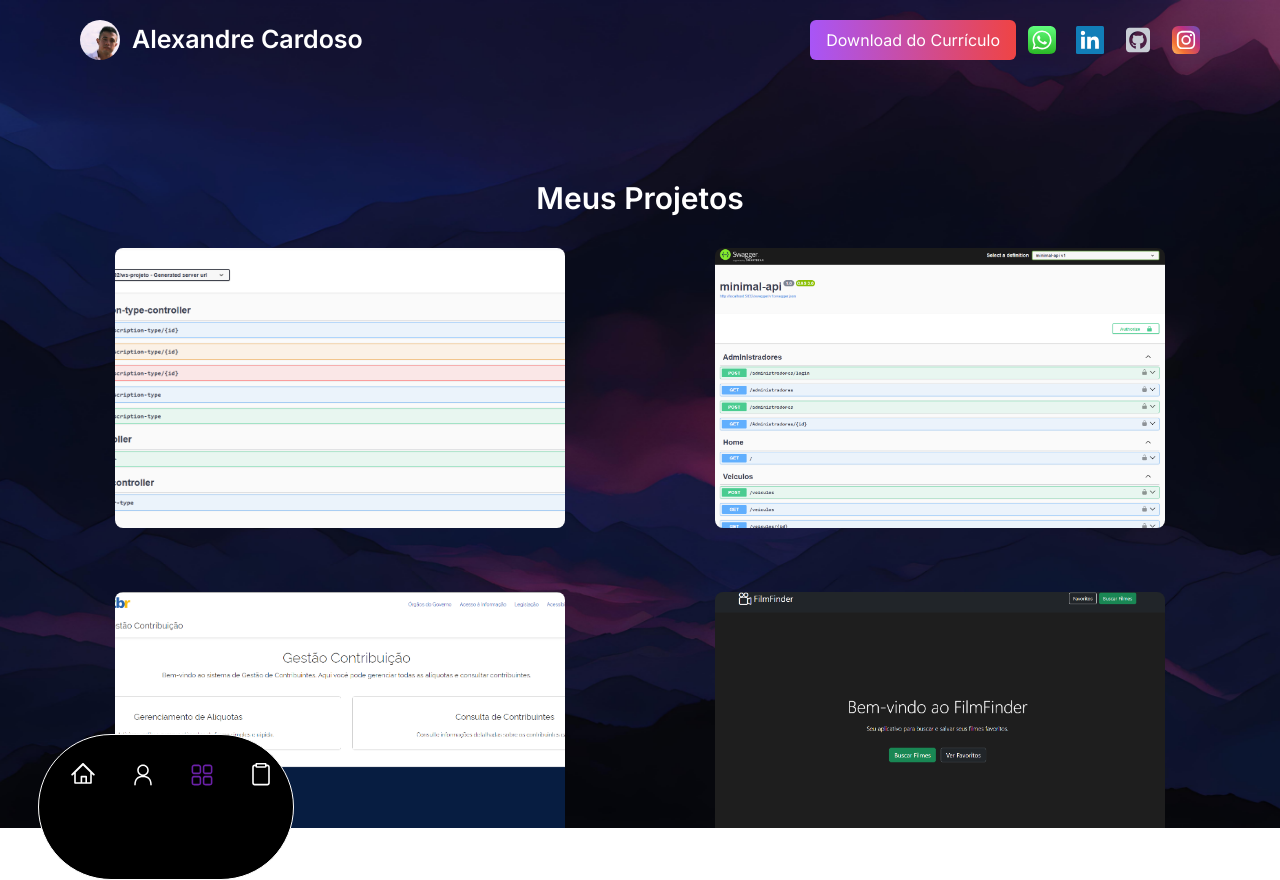
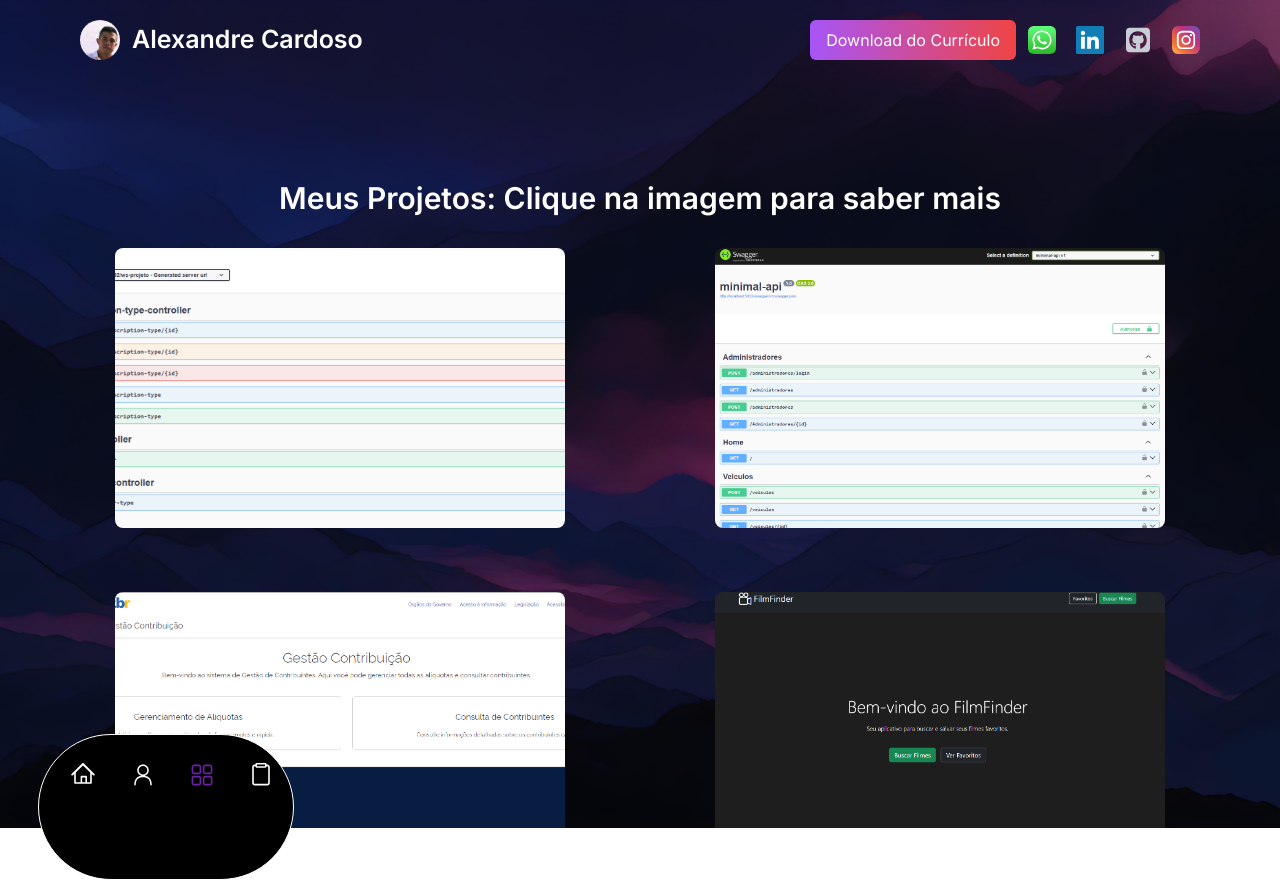
Before and after one commit to Alvarezpro87/my-portifolio, a Next.js app: page /my-projects in a window 1280 px wide. Built offline with nearby package versions, Linux system fonts and the light colour scheme.

Commit message:
Alterando a nomenclatura dos meus projetos

```diff
--- a/app/my-projects/page.tsx
+++ b/app/my-projects/page.tsx
@@ -10,7 +10,7 @@ const Page = () => {
       style={{ backgroundImage: "url(/mountain.jpg)" }}
       className="w-full min-h-screen flex flex-col items-center justify-start bg-center bg-cover px-4 pt-[180px]"
     >
-      <h2 className="text-white text-3xl font-semibold mb-8">Meus Projetos</h2>
+      <h2 className="text-white text-3xl font-semibold mb-8">Meus Projetos: Clique na imagem para saber mais</h2>
 
       {/* Contêiner com altura máxima e rolagem para visualizar todos os projetos */}
       <div className="w-full max-w-[1200px] px-4 h-[calc(100vh-220px)] overflow-y-auto">
```
